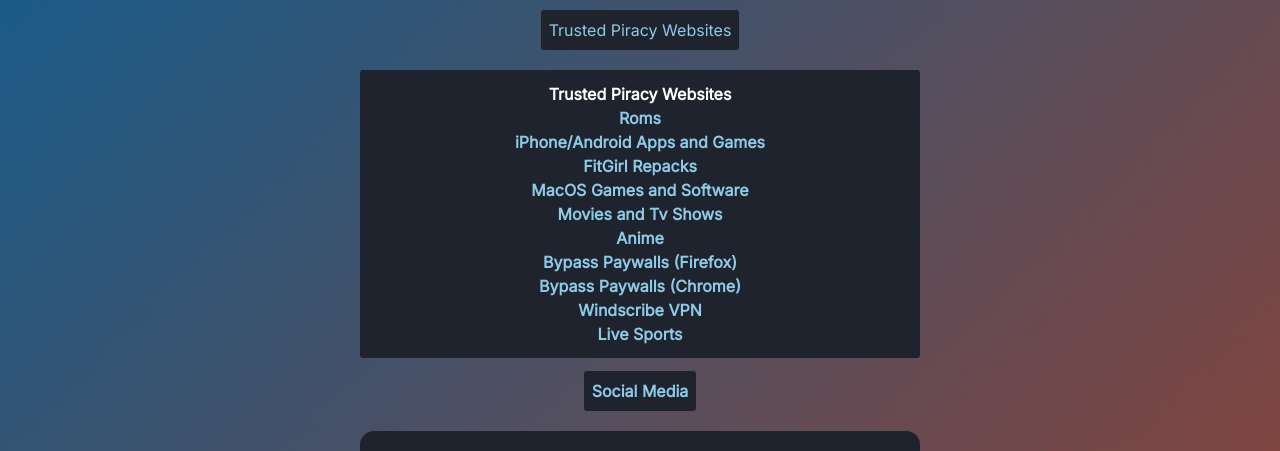
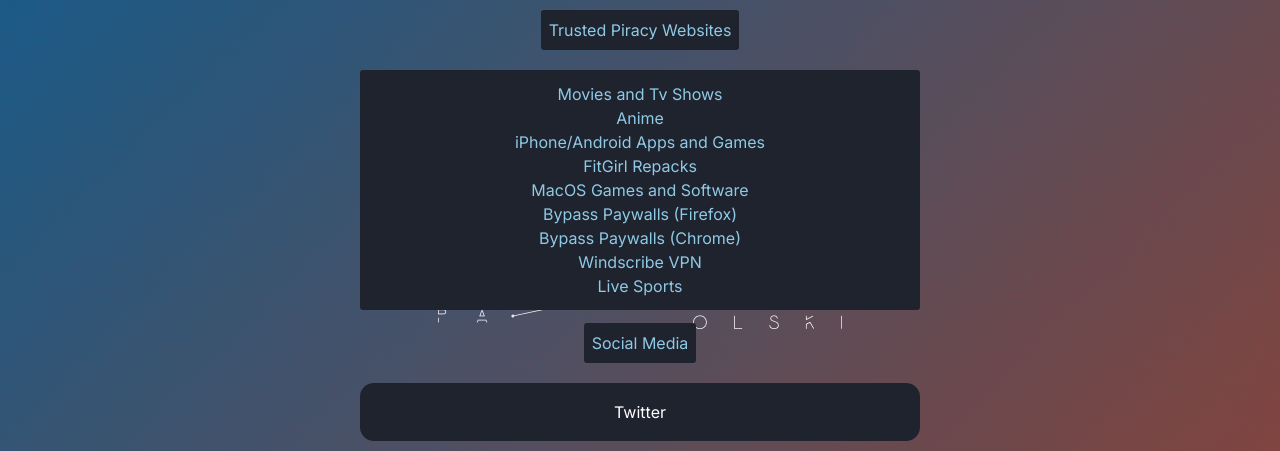
Before and after one commit to Zooderss/Zooderss.github.io, a plain HTML site: page index.html in a window 1280 px wide. Shown: the part 319-770 px from the top of the page. Drawn offline with Linux system fonts and the light colour scheme.

Commit message:
Update index.html

```diff
--- a/index.html
+++ b/index.html
@@ -47,13 +47,13 @@
 
           <div class="main_textarea">
             <p>
-            <B>Trusted Piracy Websites<b>
-					<center><a href="https://www.romsgames.net/" target="_blank">Roms</a> </center>
+            <center> <a href="https://hdtoday.tv/home" target"_blank">Movies and Tv Shows</a></center>
+				<center> <a href="https://zoro.to" target"_blank">Anime</a></center>
+
 				<center>	<a href="https://forum.mobilism.me/" target="_blank">iPhone/Android Apps and Games</a> </center>
 				<center> <a href="https://fitgirl-repacks.site/" target="_blank">FitGirl Repacks</a> </center>
 				<center> <a href="https://apps.cmacked.com/" target"_blank">MacOS Games and Software</a></center>
-				<center> <a href="https://hdtoday.tv/home" target"_blank">Movies and Tv Shows</a></center>
-				<center> <a href="https://zoro.to" target"_blank">Anime</a></center>
+
 				<center> <a href="https://gitlab.com/magnolia1234/bypass-paywalls-firefox-clean" target"_blank">Bypass Paywalls (Firefox)</a></center>
 				<center> <a href="https://gitlab.com/magnolia1234/bypass-paywalls-chrome-clean" target"_blank">Bypass Paywalls (Chrome)</a></center>
                 <center>
```
